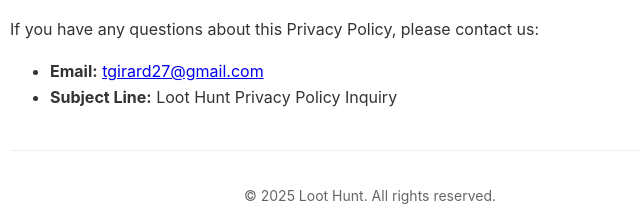
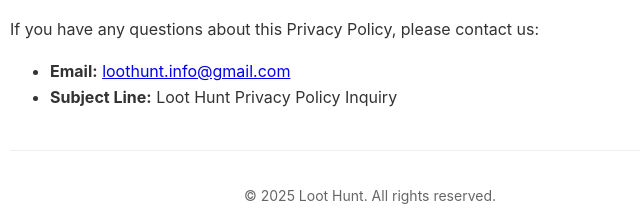
Before and after one commit to ghost2788/Loot_Hunt_Legal, a plain HTML site: page privacy-policy.html in a window 1280 px wide. Shown: the part 3102-3320 px from the top of the page, 270-910 px from the left. Drawn offline with Linux system fonts and the light colour scheme.

Commit message:
Update privacy-policy.html

```diff
--- a/privacy-policy.html
+++ b/privacy-policy.html
@@ -146,7 +146,9 @@
         <h2>12. Contact Us</h2>
         <p>If you have any questions about this Privacy Policy, please contact us:</p>
         <ul>
-            <li><strong>Email:</strong> <a href="mailto:tgirard27@gmail.com">tgirard27@gmail.com</a></li>
+            <li><strong>Email:</strong> <a href="mailto:loothunt.info@gmail.com
+">loothunt.info@gmail.com
+</a></li>
             <li><strong>Subject Line:</strong> Loot Hunt Privacy Policy Inquiry</li>
         </ul>
 
```
